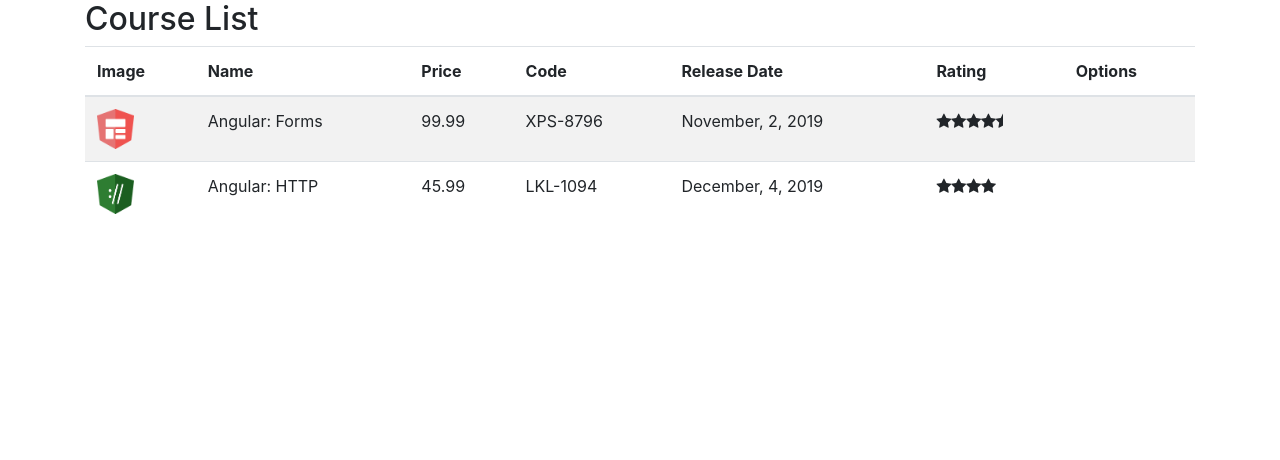
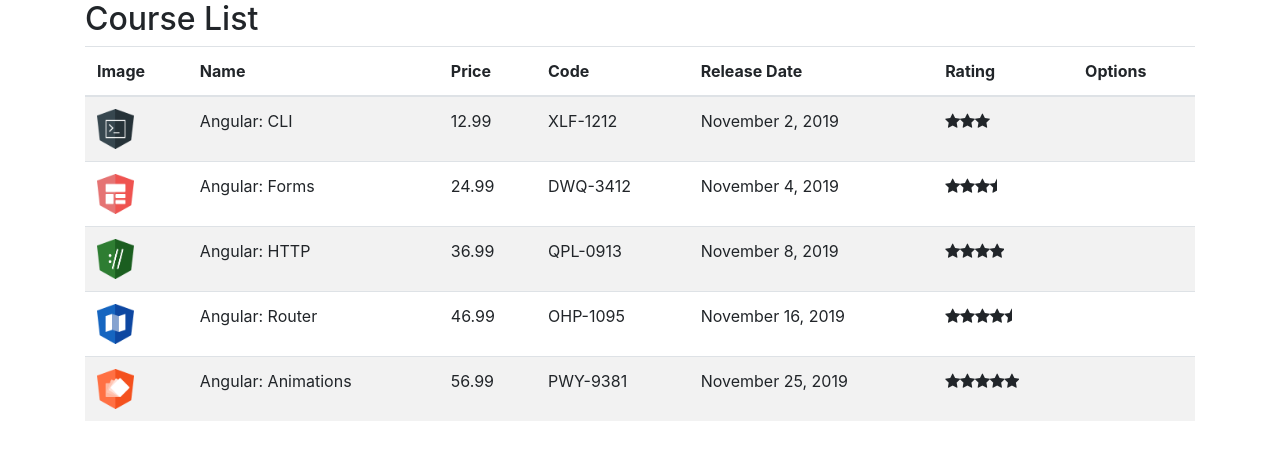
Before and after one commit to kardoso/course-manager-angular, an Angular app: page / in a window 1280 px wide. Shown: the top 460 px of the page. Built offline with nearby package versions, Linux system fonts and the light colour scheme.

Commit message:
Inject course service dependency

```diff
--- a/src/app/courses/course-list.component.ts
+++ b/src/app/courses/course-list.component.ts
@@ -1,5 +1,6 @@
 import { Component, OnInit } from '@angular/core';
 import { Course } from './course';
+import { CourseService } from './course.service';
 
 @Component({
   selector: 'app-course-list',
@@ -8,28 +9,9 @@
 export class CourseListComponent implements OnInit {
   courses: Course[] = [];
 
+  constructor(private courseService: CourseService) {}
+
   ngOnInit(): void {
-    this.courses = [
-      {
-        id: 1,
-        name: 'Angular: Forms',
-        imageUrl: '/assets/images/forms.png',
-        price: 99.99,
-        code: 'XPS-8796',
-        duration: 120,
-        rating: 4.5,
-        releaseDate: 'November, 2, 2019',
-      },
-      {
-        id: 2,
-        name: 'Angular: HTTP',
-        imageUrl: '/assets/images/http.png',
-        price: 45.99,
-        code: 'LKL-1094',
-        duration: 80,
-        rating: 4,
-        releaseDate: 'December, 4, 2019',
-      },
-    ];
+    this.courses = this.courseService.retrieveAll();
   }
 }
--- /dev/null
+++ b/src/app/courses/course.service.ts
@@ -0,0 +1,70 @@
+import { Course } from './course';
+import { Injectable } from '@angular/core';
+
+@Injectable({
+  providedIn: 'root'
+})
+export class CourseService {
+
+  retrieveAll(): Course[] {
+    return COURSES;
+  }
+}
+
+var COURSES: Course[] = [
+  {
+    id: 1,
+    name: 'Angular: CLI',
+    releaseDate: 'November 2, 2019',
+    description: 'Neste curso, os alunos irão obter um grande conhecimento nos principais recursos do CLI.',
+    duration: 120,
+    code: 'XLF-1212',
+    rating: 3,
+    price: 12.99,
+    imageUrl: '/assets/images/cli.png',
+  },
+  {
+    id: 2,
+    name: 'Angular: Forms',
+    releaseDate: 'November 4, 2019',
+    description: 'Neste curso, os alunos irão obter um conhecimento aprofundado sobre os recursos disponíveis no módulo de Forms.',
+    duration: 80,
+    code: 'DWQ-3412',
+    rating: 3.5,
+    price: 24.99,
+    imageUrl: '/assets/images/forms.png',
+  },
+  {
+    id: 3,
+    name: 'Angular: HTTP',
+    releaseDate: 'November 8, 2019',
+    description: 'Neste curso, os alunos irão obter um conhecimento aprofundado sobre os recursos disponíveis no módulo de HTTP.',
+    duration: 80,
+    code: 'QPL-0913',
+    rating: 4.0,
+    price: 36.99,
+    imageUrl: '/assets/images/http.png',
+  },
+  {
+    id: 4,
+    name: 'Angular: Router',
+    releaseDate: 'November 16, 2019',
+    description: 'Neste curso, os alunos irão obter um conhecimento aprofundado sobre os recursos disponíveis no módulo de Router.',
+    duration: 80,
+    code: 'OHP-1095',
+    rating: 4.5,
+    price: 46.99,
+    imageUrl: '/assets/images/router.png',
+  },
+  {
+    id: 5,
+    name: 'Angular: Animations',
+    releaseDate: 'November 25, 2019',
+    description: 'Neste curso, os alunos irão obter um conhecimento aprofundado sobre os recursos disponíveis sobre Animation.',
+    duration: 80,
+    code: 'PWY-9381',
+    rating: 5,
+    price: 56.99,
+    imageUrl: '/assets/images/animations.png',
+  }
+];
--- a/src/app/courses/course.ts
+++ b/src/app/courses/course.ts
@@ -1,6 +1,7 @@
 export class Course {
   id: number;
   name: string;
+  description: string;
   imageUrl: string;
   price: number;
   code: string;
```
